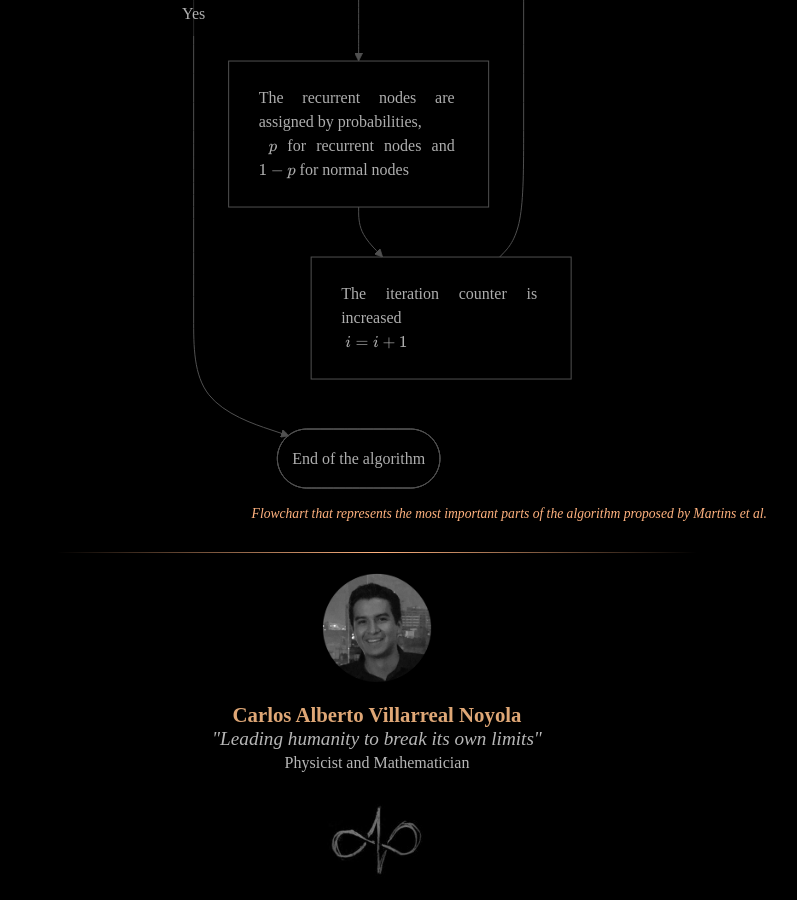
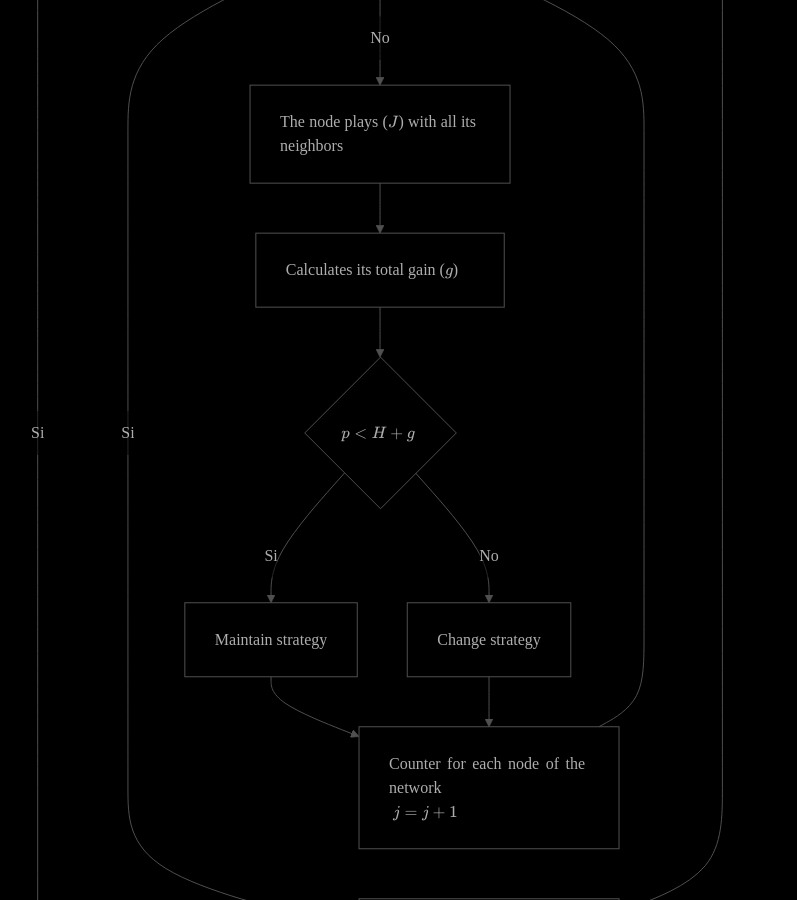
Before and after one commit to ElCaballerodelaTierra/Abstractions, a Jekyll site: the page built from _pages/elartedeconectarlospuntos.md, in a window 1280 px wide and 900 px high, scrolled down 2013 px. Shown: the whole window, without its empty margins (263-1060 px from the left). Built offline with Jekyll 4.4.1, drawn with Linux system fonts in a browser that asks for light colours; some web fonts are replaced; some of the changed text lies outside the part shown.

Commit message:
Diagrama de Scatà en inglés

```diff
--- a/_pages/elartedeconectarlospuntos.md
+++ b/_pages/elartedeconectarlospuntos.md
@@ -66,6 +66,36 @@ content-en: |
     L ~~~ Y
     Y ~~~ Z
 </figure>
+<figcaption>Diagrama de flujo que representa las partes más importantes del algoritmo propuesto por Scatà, M. et al. </figcaption>
+</div>
+
+<div class="content-en">
+<!-- Mermaid diagram -->
+<figure class="mermaid diagramaDeFlujo">
+    flowchart TD
+    A(["Start of the algorithm"]) --> B[/$M, c, J, H, K, N$/]
+    B --> C["A Barabási-Albert network is created"]
+    C --> D["The initial strategies ($M$) are assigned according to the initial position ($c$)"]
+    D --> E{"$i > N$"}
+    E -- No --> F{"$j > R$"}
+    F -- No --> G["The node plays ($J$) with all its neighbors"]
+    G --> H["Calculates its total gain ($g$)"]
+    H --> I{"$p < H + g$"}
+    I -- Si --> J["Maintain strategy"]
+    I -- No --> K["Change strategy"]
+    J --> L["Counter for each node of the network <br> $j = j + 1$"]
+    K --> L
+    L --> F
+    %% Ramas "Si" que bajan hasta el final del diagrama
+    F -- Si ---> Y["The iteration counter is increased <br> $i = i + 1$"]
+    Y --> E
+    E -- Si ----> Z(["End of the algorithm"])
+    %% Enlaces invisibles para ordenar Y y Z obligatoriamente hasta abajo
+    L ~~~ Y
+    Y ~~~ Z
+
+</figure>
+<figcaption>Flowchart that represents the most important parts of the algorithm proposed by Scatà, M. et al. </figcaption>
 </div>
 
  <div class="content-es">
```
